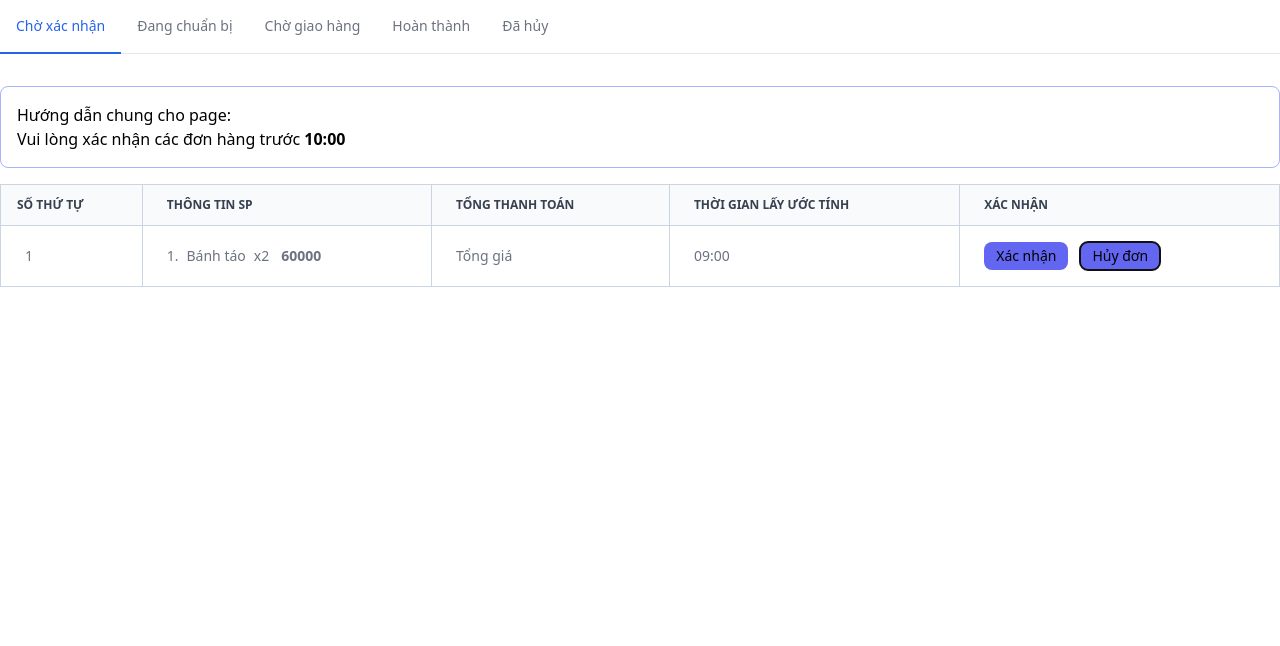
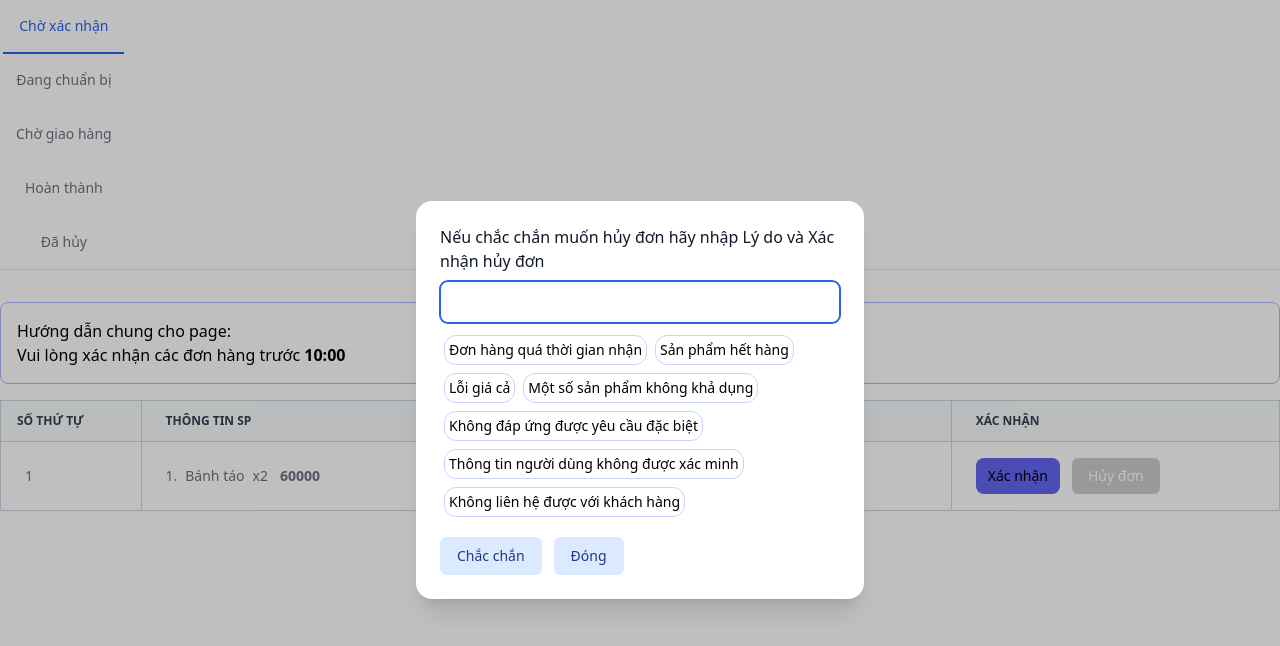
Before and after one commit to public-transportation-pickup/PTP-Web-StoreManager, a React (Vite) app: page /order/confirming in a window 1280 px wide. Both pictures are taken after a click on the button "Hủy đơn". Shown: the top 646 px of the page. Built offline with nearby package versions, Linux system fonts and the light colour scheme.

Commit message:
order confirm table

```diff
--- a/src/components/orders/TabOrderStatus.jsx
+++ b/src/components/orders/TabOrderStatus.jsx
@@ -31,7 +31,10 @@ export default function TabOrderStatus() {
         <li className="me-2">
             {
                 TABS_ORDER.map((tab)=>(
-                    <TabsNavigate key={tab.key} item={tab}/>
+                    <div key={tab.key}>
+                        <TabsNavigate item={tab}/>
+                    </div>
+
                 ))
             }
         </li>
--- a/src/components/shared/Note.jsx
+++ b/src/components/shared/Note.jsx
@@ -1,7 +1,124 @@
-import React from 'react'
+import { Dialog, Transition } from '@headlessui/react'
+import { Fragment, useState } from 'react'
+import PropTypes from "prop-types"
 
-export default function Note() {
-  return (
-    <div>Note</div>
-  )
+export default function Note({button,noteStringFunc}) {
+    let [isOpen, setIsOpen] = useState(false)
+    const [note,setNote]=useState([]);
+    console.log("Note: ",note)
+
+    function closeModal() {
+      setIsOpen(false)
+    }
+
+    function openModal() {
+      setIsOpen(true)
+    }
+
+    const handleYesDialog=async()=>{
+        let completeNote=note.join(',');
+        await noteStringFunc(completeNote);
+        console.log("note.join(',') ",completeNote);
+        setIsOpen(false);
+    }
+
+    const handleSuggestReason=async(event)=>{
+        console.log("value",event)
+        const textContent = event.target.textContent;
+        console.log("textContext: ", textContent)
+        await setNote((preNote)=>[...preNote,textContent]);
+
+
+    }
+
+    return (
+      <>
+        <div className="">
+          <button
+            type="button"
+            onClick={openModal}
+            className="rounded-md bg-black/20 px-4 py-2 text-sm font-medium text-white hover:bg-black/30 focus:outline-none focus-visible:ring-2 focus-visible:ring-white/75"
+          >
+            {button}
+          </button>
+        </div>
+
+        <Transition appear show={isOpen} as={Fragment}>
+          <Dialog as="div" className="relative z-10" onClose={closeModal}>
+            <Transition.Child
+              as={Fragment}
+              enter="ease-out duration-300"
+              enterFrom="opacity-0"
+              enterTo="opacity-100"
+              leave="ease-in duration-200"
+              leaveFrom="opacity-100"
+              leaveTo="opacity-0"
+            >
+              <div className="fixed inset-0 bg-black/25" />
+            </Transition.Child>
+
+            <div className="fixed inset-0 overflow-y-auto">
+              <div className="flex min-h-full items-center justify-center p-4 text-center">
+                <Transition.Child
+                  as={Fragment}
+                  enter="ease-out duration-300"
+                  enterFrom="opacity-0 scale-95"
+                  enterTo="opacity-100 scale-100"
+                  leave="ease-in duration-200"
+                  leaveFrom="opacity-100 scale-100"
+                  leaveTo="opacity-0 scale-95"
+                >
+                  <Dialog.Panel className="w-full max-w-md transform overflow-hidden rounded-2xl bg-white p-6 text-left align-middle shadow-xl transition-all">
+                    <Dialog.Title
+                      as="h3"
+                      className="text-base font-medium leading-6 text-gray-900"
+                    >
+                      Nếu chắc chắn muốn hủy đơn hãy nhập Lý do và Xác nhận hủy đơn
+                    </Dialog.Title>
+                    <div className="flex flex-col gap-2 mt-2">
+                      {/* <p className="text-sm text-gray-500">
+                        Your payment has been successfully submitted. We’ve sent
+                        you an email with all of the details of your order.
+                      </p> */}
+                      <input className='rounded-lg w-full' name='note' value={note.length>0?note:""} onChange={(e)=>setNote(e.target.value)}/>
+                      <div className=''>
+                        <p onClick={handleSuggestReason} className='p-1 inline-block'><span className='inline-block hover:bg-indigo-400 text-sm border border-indigo-200 p-1 rounded-xl'>Đơn hàng quá thời gian nhận</span></p>
+                        <p onClick={handleSuggestReason} className='p-1 inline-block'><span className='inline-block hover:bg-indigo-400 text-sm border border-indigo-200 p-1 rounded-xl'>Sản phẩm hết hàng</span></p>
+                        <p onClick={handleSuggestReason} className='p-1 inline-block'><span className='inline-block hover:bg-indigo-400 text-sm border border-indigo-200 p-1 rounded-xl'>Lỗi giá cả</span></p>
+                        <p onClick={handleSuggestReason} className='p-1 inline-block'><span className='inline-block hover:bg-indigo-400 text-sm border border-indigo-200 p-1 rounded-xl'>Một số sản phẩm không khả dụng</span></p>
+                        <p onClick={handleSuggestReason} className='p-1 inline-block'><span className='inline-block hover:bg-indigo-400 text-sm border border-indigo-200 p-1 rounded-xl'>Không đáp ứng được yêu cầu đặc biệt</span></p>
+                        <p onClick={handleSuggestReason} className='p-1 inline-block'><span className='inline-block hover:bg-indigo-400 text-sm border border-indigo-200 p-1 rounded-xl'>Thông tin người dùng không được xác minh</span></p>
+                        <p onClick={handleSuggestReason} className='p-1 inline-block'><span className='inline-block hover:bg-indigo-400 text-sm border border-indigo-200 p-1 rounded-xl'>Không liên hệ được với khách hàng</span></p>
+                      </div>
+                    </div>
+
+                    <div className="flex mt-4 gap-3">
+                    <button
+                        type="button"
+                        className="inline-flex justify-center rounded-md border border-transparent bg-blue-100 px-4 py-2 text-sm font-medium text-blue-900 hover:bg-blue-200 focus:outline-none focus-visible:ring-2 focus-visible:ring-blue-500 focus-visible:ring-offset-2"
+                        onClick={handleYesDialog}
+                      >
+                        Chắc chắn
+                      </button>
+                      <button
+                        type="button"
+                        className="inline-flex justify-center rounded-md border border-transparent bg-blue-100 px-4 py-2 text-sm font-medium text-blue-900 hover:bg-blue-200 focus:outline-none focus-visible:ring-2 focus-visible:ring-blue-500 focus-visible:ring-offset-2"
+                        onClick={closeModal}
+                      >
+                        Đóng
+                      </button>
+                    </div>
+                  </Dialog.Panel>
+                </Transition.Child>
+              </div>
+            </div>
+          </Dialog>
+        </Transition>
+      </>
+    )
 }
+
+Note.propTypes={
+    button:PropTypes.string.isRequired,
+    noteStringFunc:PropTypes.func
+}
--- a/src/views/order/OrderConfirmTable.jsx
+++ b/src/views/order/OrderConfirmTable.jsx
@@ -1,6 +1,19 @@
+import { useState } from "react";
+import Note from "../../components/shared/Note";
 
 
 export default function OrderConfirmTable() {
+    const [orderConfirmModal,setOrderConfirmModal]=useState({
+        id:'',
+        cancelReason:'',
+        status:''
+    })
+    console.log("orderConfirmModal",orderConfirmModal);
+    const handleReason=async(value)=>{
+        console.log("Reason value on order confirm table:",value);
+        await setOrderConfirmModal({...orderConfirmModal, cancelReason:value})
+
+    }
   return (
     <div className="flex flex-col gap-4">
         <div className="w-full">
@@ -53,8 +66,8 @@ export default function OrderConfirmTable() {
                             <td className="px-6 py-4 border border-slate-300">
                                 <div className="flex gap-3">
                                     <button className="bg-indigo-500 hover:opacity-80 rounded-lg text-black p-3 py-1 text-sm">Xác nhận</button>
-                                    <button className="bg-indigo-500 hover:opacity-80 rounded-lg text-black p-3 py-1 text-sm">Hủy đơn</button>
-
+                                    {/* <button className="bg-indigo-500 hover:opacity-80 rounded-lg text-black p-3 py-1 text-sm">Hủy đơn</button> */}
+                                    <Note button="Hủy đơn" noteStringFunc={handleReason}/>
                                 </div>
                             </td>
                         </tr>
--- a/src/views/order/OrderDeliveryTable.jsx
+++ b/src/views/order/OrderDeliveryTable.jsx
@@ -51,9 +51,9 @@ export default function OrderDeliveryTable() {
                             09:00
                         </td>
                         <td className="px-6 py-4 border border-slate-300">
-                            <div>
+                            <div className="flex gap-3">
                                 <button className="bg-indigo-500 hover:opacity-80 rounded-lg text-black p-3 py-1 text-sm">Đã giao</button>
-                                <button className="bg-indigo-500 hover:opacity-80 rounded-lg text-black p-3 py-1 text-sm">Hủy đơn</button>
+                                <button className=" bg-indigo-500 hover:opacity-80 rounded-lg text-black p-3 py-1 text-sm">Hủy đơn</button>
                             </div>
                         </td>
                     </tr>
```
